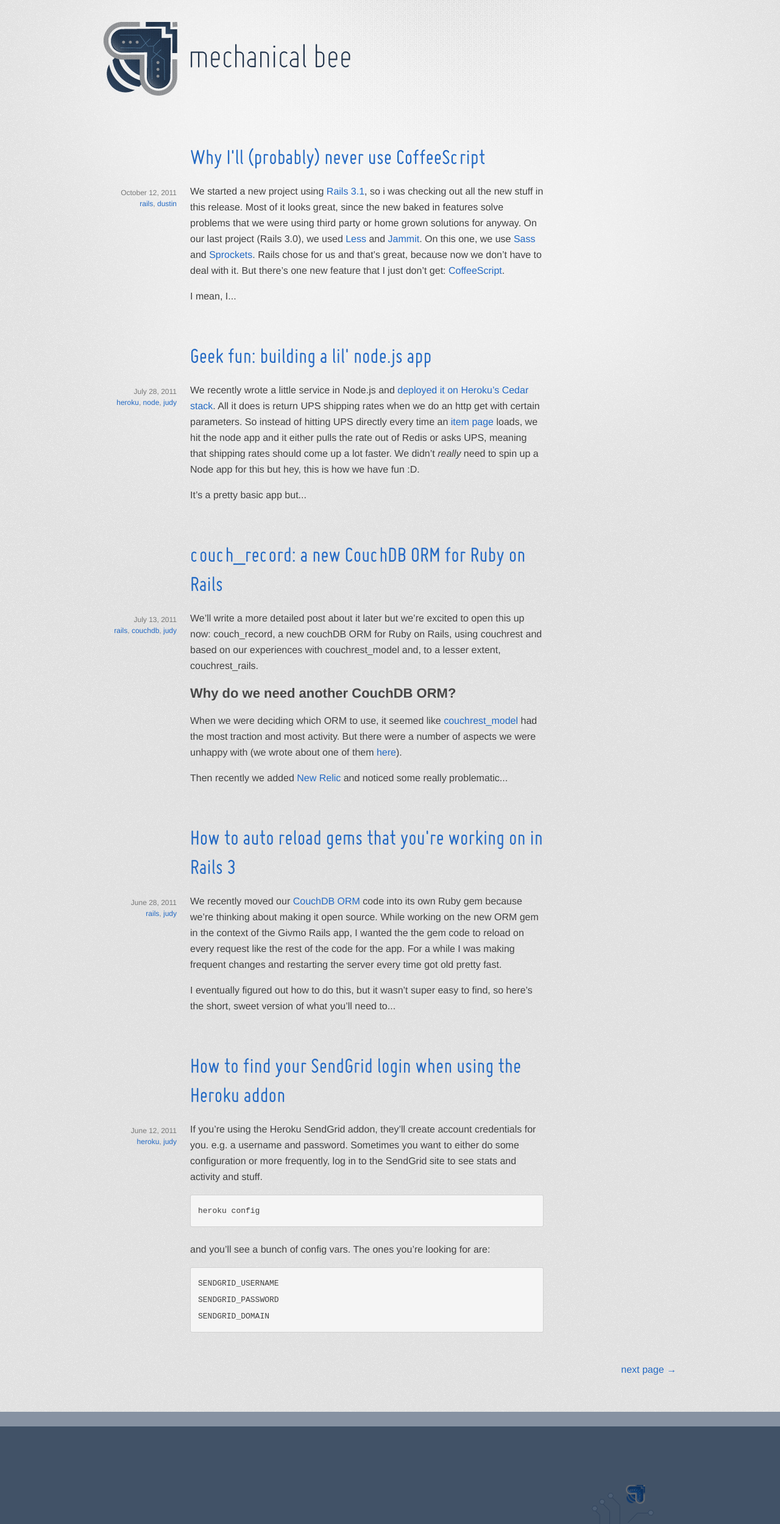
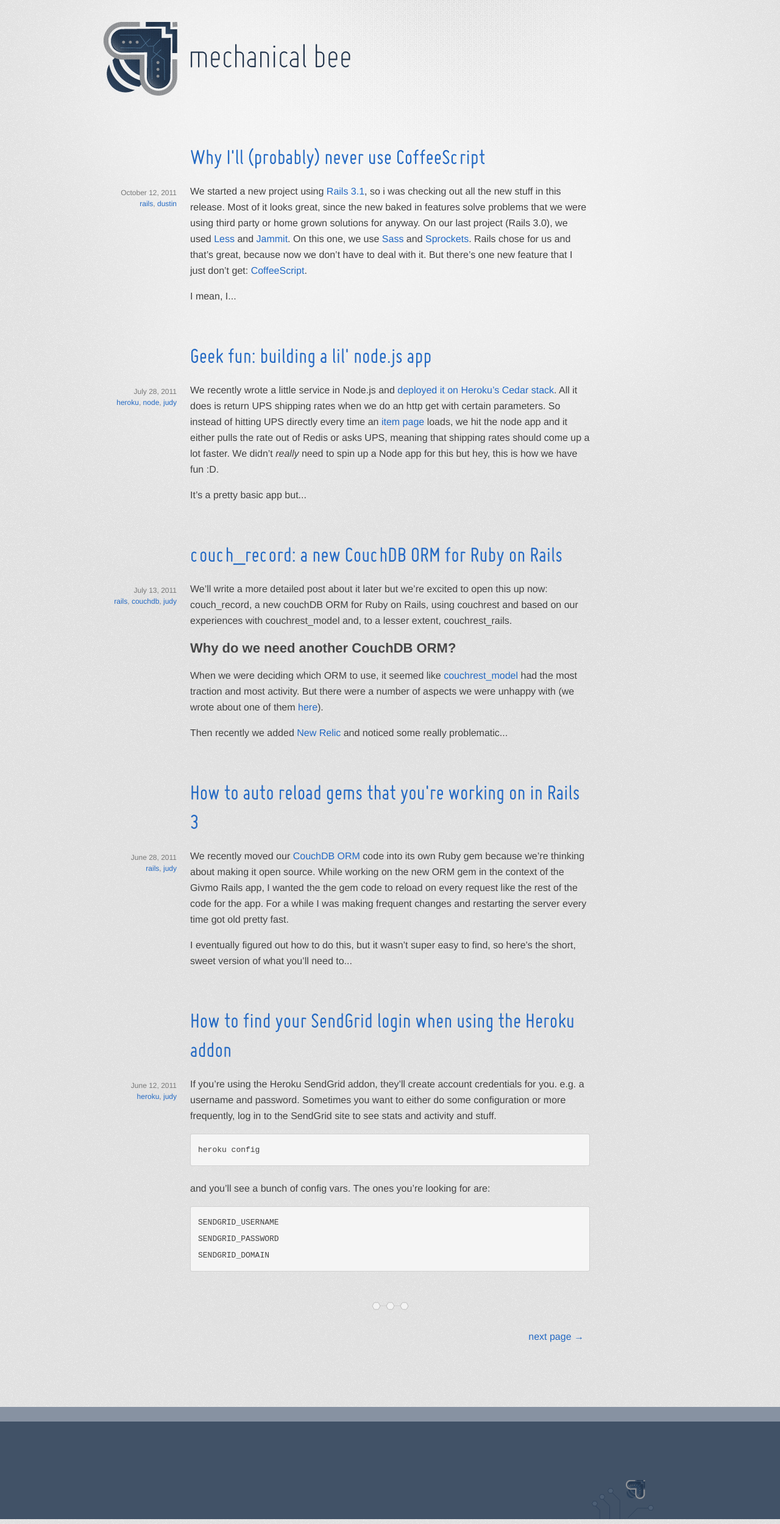
Before and after one commit to mechbee/mechbee.github.com, a Jekyll site: the page built from index.html, in a window 1280 px wide. Shown: the whole page at 61% size. Built offline with Jekyll 4.4.1, drawn with Linux system fonts in a browser that asks for light colours; the list of posts is cut into pages by our own code.

Commit message:
add a separator for the pagination

```diff
--- a/_includes/post.html
+++ b/_includes/post.html
@@ -1,4 +1,4 @@
-<article class="post">
+<article class="post clearfix">
 
   <h1><a href="{{ post.url }}">{{ post.title }}</a></h1>
 
@@ -15,4 +15,5 @@
   <div class="post_content">
     {{ post.content | truncatewords : 100 }}
   </div>
+
 </article>
--- a/_layouts/post.html
+++ b/_layouts/post.html
@@ -21,7 +21,7 @@
  </div>
 </article>
 
-<nav id="interpost" class="pagination">
+<nav id="interpost" class="pagination clearfix">
   {% if page.next != null %}
     <a href="{{page.next.url}}" id="paginate_next">{{page.next.title}} &#8594;</a>
   {% endif %}
--- a/index.html
+++ b/index.html
@@ -7,7 +7,7 @@
   {% include post.html %}
 {% endfor %}
 
-<nav class="pagination">
+<nav class="pagination clearfix">
   {% if paginator.next_page != null %}
     <a href="/page{{paginator.next_page}}" id="paginate_next">next page &#8594; </a>
   {% endif %}
--- a/stylesheets/styles.css
+++ b/stylesheets/styles.css
@@ -185,7 +185,7 @@
 
 footer .container {
   height:160px;
-  background:url('/images/footer_bee.gif') no-repeat 800px bottom;
+  background:url('/images/footer_bee.png') no-repeat 800px bottom;
 }
 
 #footer_push {height:240px;}
@@ -213,6 +213,11 @@
 .pull-left { float: left; }
 .hide { display: none; }
 .show { display: block; }
+.clear {clear: both;}
+/* >> The Magnificent CLEARFIX: Updated to prevent margin-collapsing on child elements << j.mp/bestclearfix */
+.clearfix:before, .clearfix:after {content: "\0020"; display: block; height: 0; overflow: hidden;	}
+.clearfix:after { clear: both; }
+.clearfix { zoom: 1; }  /* IE < 8 */
 
 /* typography */
 h1, h2, h3, h4, h5, h6 { color: #484848; margin: 0;}
@@ -251,15 +256,23 @@
   word-wrap: break-word;
 }
 
-.pagination {clear:both; margin:1em 0;}
-.pagination #paginate_next {float:right;}
+.pagination {
+  margin:0 auto;
+  width:636px;
+  clear:both;
+  background: url('/images/post_hr.png') no-repeat top;
+  padding:46px 0;
+}
+
+.pagination #paginate_next {float:right; text-align:right; display:block;}
+.pagination #paginate_prev {float:left;}
 .post {clear:both; float:left; margin:1.5em 0;}
-.post h1 {margin-left:142px; width:580px;}
+.post h1 {width:656px; margin-left:142px;}
 .post_meta {float:left; width:120px; font-size:12px; line-height:18px; margin-top:22px; text-align:right; color:#777;}
-.post_content {float:left; width:580px; margin-left:22px;}
+.post_content {float:left; width:656px; margin-left:22px;}
 
 #disqus_thread {
   margin-top:36px;
   margin-left:142px;
-  width:580px;
+  width:656px;
 }
```
Also changed, not shown: images/footer_bee.png (added), images/post_hr.png (added).
